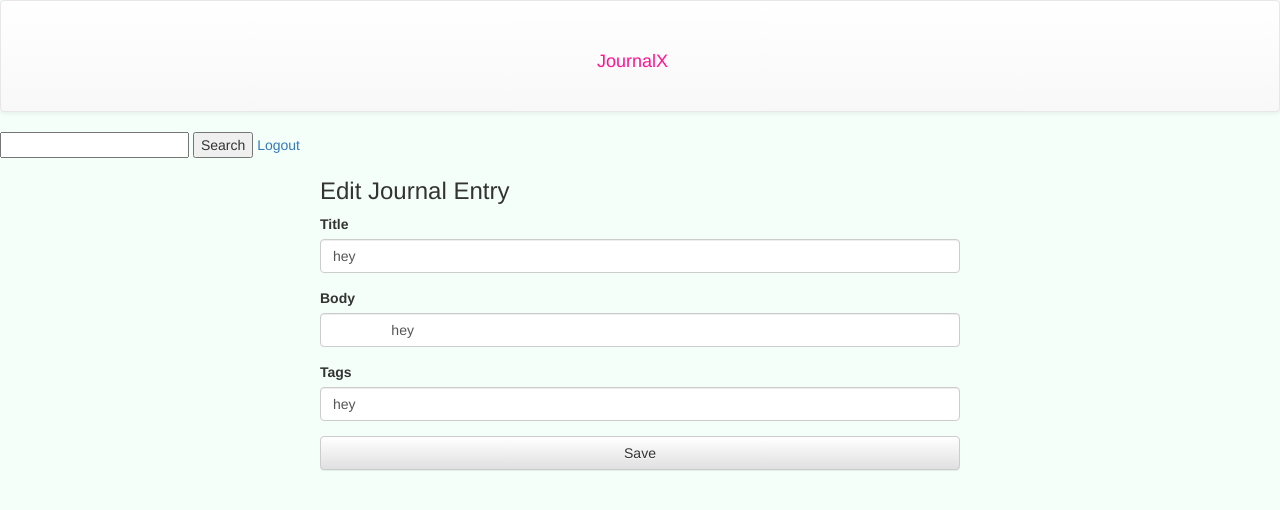
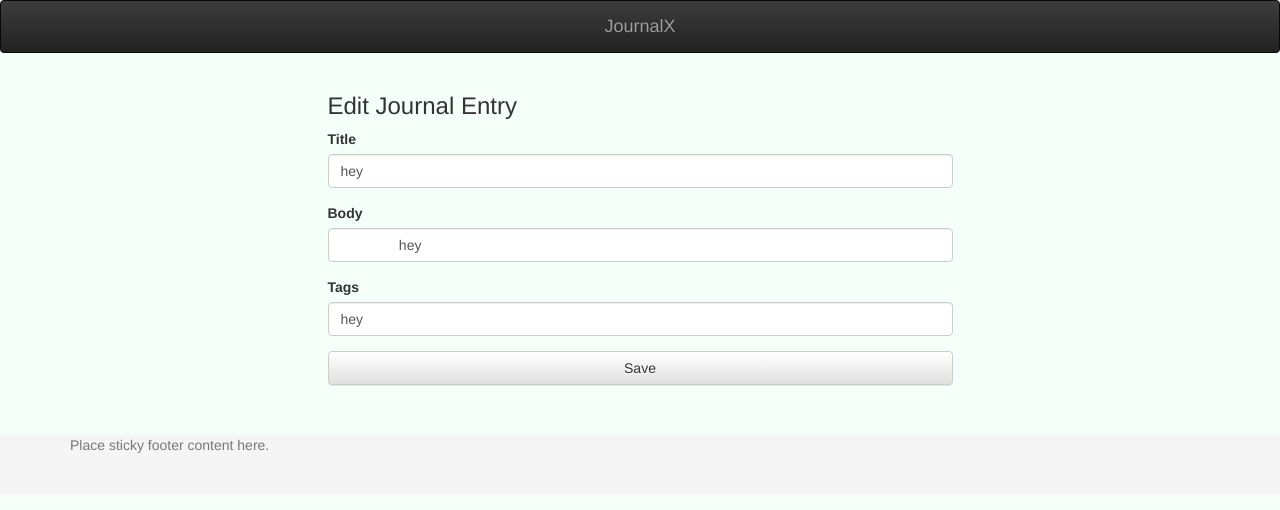
Before and after one commit to Phillisk/bc-7-journalx-flask-app, a Flask app: page /auth/edit/2 in a window 1280 px wide. Shown: the top 510 px of the page. Run offline with Flask 2, Linux system fonts and the light colour scheme; a user stored in the database is signed in; data comes from the database, SQL or seed files in the repository; some libraries are stand-ins or nearby versions.

Commit message:
modify base layout

```diff
--- a/app/templates/auth/base.html
+++ b/app/templates/auth/base.html
@@ -8,10 +8,12 @@
     <title>JournalX</title>
 
     <!-- Latest compiled and minified CSS -->
-  <link rel="stylesheet" href="https://maxcdn.bootstrapcdn.com/bootstrap/3.3.6/css/bootstrap.min.css" integrity="sha384-1q8mTJOASx8j1Au+a5WDVnPi2lkFfwwEAa8hDDdjZlpLegxhjVME1fgjWPGmkzs7" crossorigin="anonymous">
+    <link rel="stylesheet" href="https://maxcdn.bootstrapcdn.com/bootstrap/3.3.6/css/bootstrap.min.css"
+          integrity="sha384-1q8mTJOASx8j1Au+a5WDVnPi2lkFfwwEAa8hDDdjZlpLegxhjVME1fgjWPGmkzs7" crossorigin="anonymous">
 
     <!-- Optional theme -->
-  <link rel="stylesheet" href="https://maxcdn.bootstrapcdn.com/bootstrap/3.3.6/css/bootstrap-theme.min.css" integrity="sha384-fLW2N01lMqjakBkx3l/M9EahuwpSfeNvV63J5ezn3uZzapT0u7EYsXMjQV+0En5r" crossorigin="anonymous">
+    <link rel="stylesheet" href="https://maxcdn.bootstrapcdn.com/bootstrap/3.3.6/css/bootstrap-theme.min.css"
+          integrity="sha384-fLW2N01lMqjakBkx3l/M9EahuwpSfeNvV63J5ezn3uZzapT0u7EYsXMjQV+0En5r" crossorigin="anonymous">
 
     <link rel="stylesheet" type="text/css" href="{{ url_for('static', filename='css/main.css') }}">
 
@@ -23,27 +25,59 @@
       <![endif]-->
 </head>
 <body>
-          <nav class = "navbar navbar-default">
-            <div class = "container-fluid">
-              <div class = "navbar-header">
-                <h1 class = "navbar-brand"> JournalX </h1>
+{% block navbar %}
+    <nav class="navbar navbar-inverse">
+        <div class="navbar-header">
+            <a class="navbar-brand" href="{{ url_for('auth.index') }}">JournalX</a>
+{#            <img src="{{ url_for('static', filename = 'media/title.jpg') }}"><a class="navbar-brand" href="{{ url_for('auth.index') }}"></a></img>#}
+        </div>
+    </nav>
+{% endblock %}
+<div class="container-fluid">
+    {% block content %}
+        <div class="row-fluid">
+            <div class="col-lg-3 left-side">
+                {% block left_content %}
+                    {% if g.user.is_authenticated %}
+                        <a href="{{ url_for('auth.profile') }}" class="btn btn-success btn-group-justified">View Profile</a>
+                    {% endif %}
+                {% endblock %}
+            </div>
+            <div class="col-lg-6 center-side">
+                {% block center_content %}
+                {% endblock %}
+            </div>
+
+            <div class="col-lg-3 right-side">
+                {% block right_content %}
+                    <div >
+                    {% if g.user.is_authenticated %}
+                        <form style="display: inline;" action="{{ url_for('auth.search') }}" method="post"
+                              name="search">
+                            {{ g.search_form.hidden_tag() }} {{ g.search_form.search(size=17) }}
+                            <input class="btn btn-success btn-sm" type="submit" value="Search">
+                        </form>
+                        <a class="btn btn-info btn-sm" href="{{ url_for('auth.logout') }}">Logout</a>
+                    {% endif %}
+                </div>
+                {% endblock %}
             </div>
         </div>
-          </nav>
-          <div>
-          {% if g.user.is_authenticated %}
-          <form style="display: inline;" action="{{ url_for('auth.search') }}" method="post" name="search">
-              {{ g.search_form.hidden_tag() }} {{ g.search_form.search(size=20) }}
-              <input type="submit" value="Search">
-          </form>
-          <a href="{{ url_for('auth.logout') }}">Logout</a>
-        {% endif %}
+    {% endblock %}
 </div>
-      {% block content %}
-      {% endblock %}
+
+
+<footer class="footer">
+    <div class="container">
+        <p class="text-muted">Place sticky footer content here.</p>
+    </div>
+</footer>
+
 <!-- jQuery (necessary for Bootstrap's JavaScript plugins) -->
 <script src="https://ajax.googleapis.com/ajax/libs/jquery/1.11.3/jquery.min.js"></script>
 <!-- Latest compiled and minified JavaScript -->
-      <script src="https://maxcdn.bootstrapcdn.com/bootstrap/3.3.6/js/bootstrap.min.js" integrity="sha384-0mSbJDEHialfmuBBQP6A4Qrprq5OVfW37PRR3j5ELqxss1yVqOtnepnHVP9aJ7xS" crossorigin="anonymous"></script>
+<script src="https://maxcdn.bootstrapcdn.com/bootstrap/3.3.6/js/bootstrap.min.js"
+        integrity="sha384-0mSbJDEHialfmuBBQP6A4Qrprq5OVfW37PRR3j5ELqxss1yVqOtnepnHVP9aJ7xS"
+        crossorigin="anonymous"></script>
 </body>
 </html>
```
Lines whose indentation alone changed are shown as unchanged.
